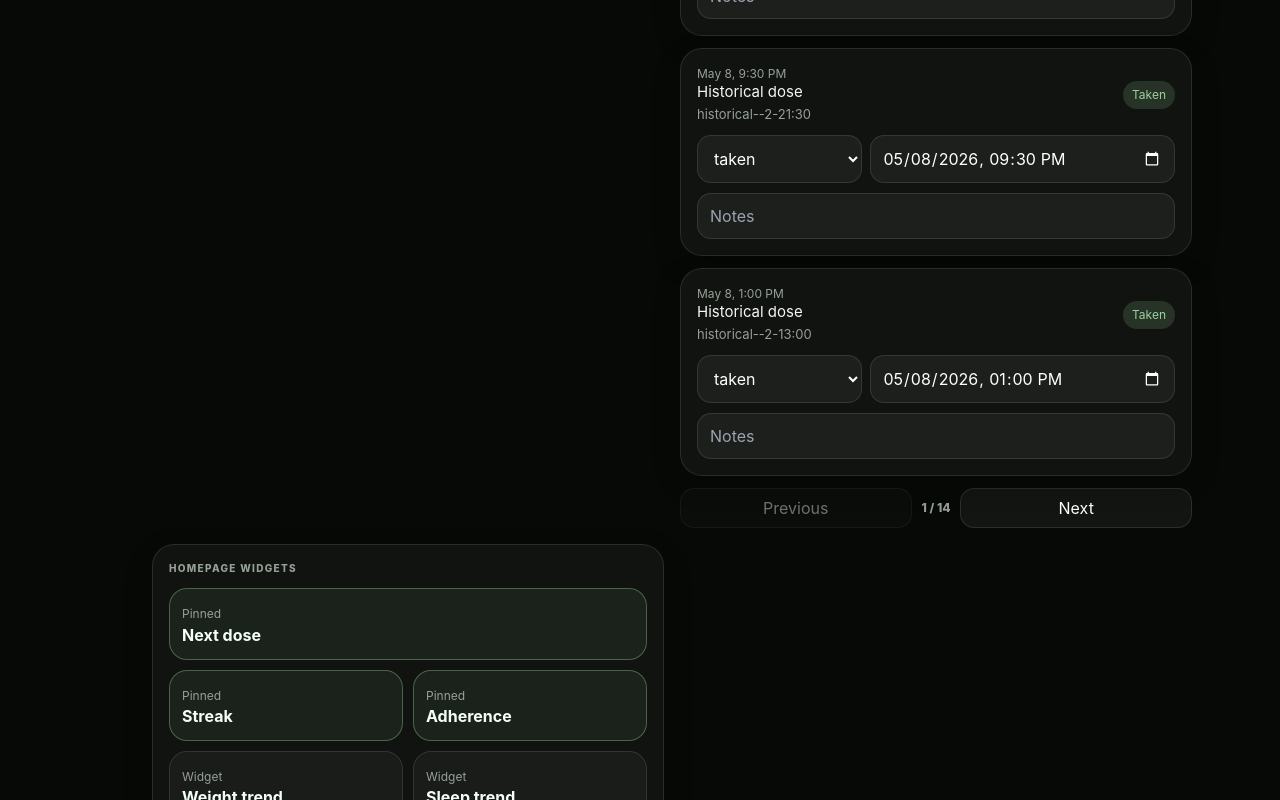
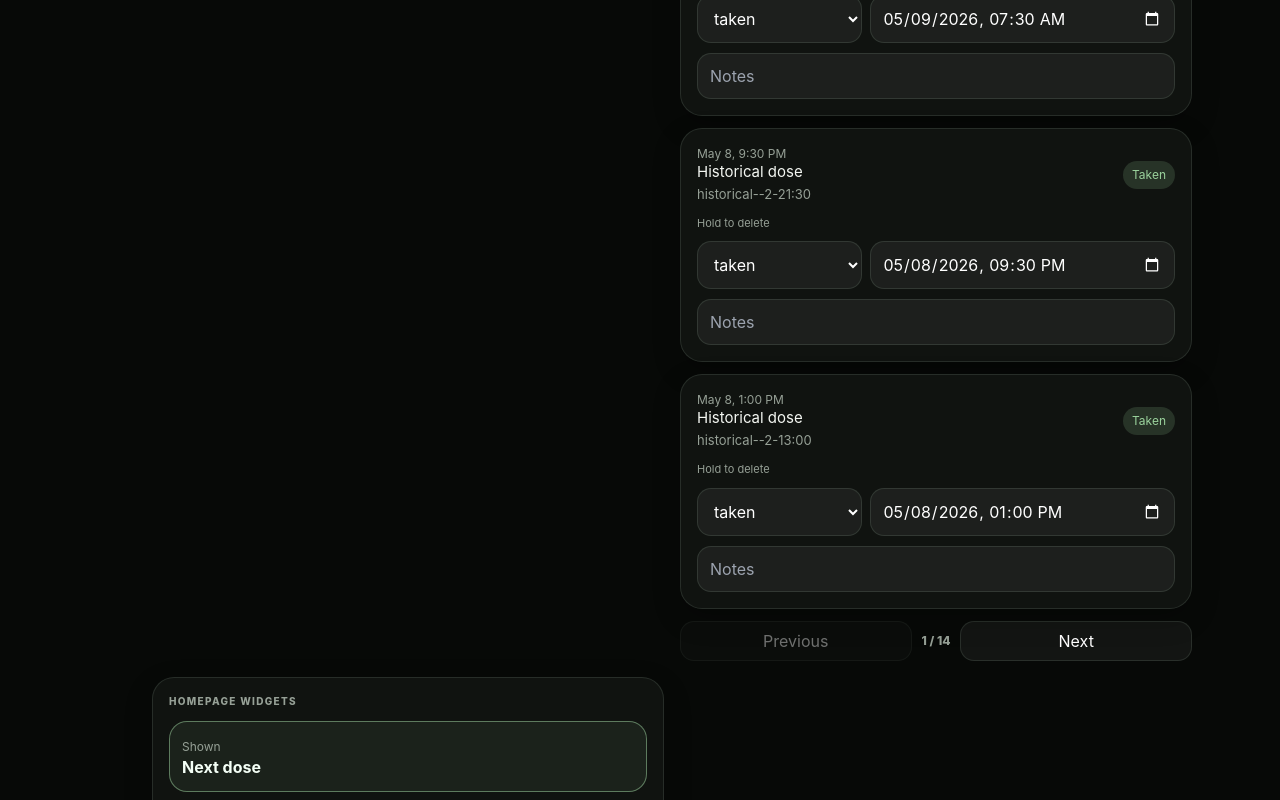
Before and after one commit to bcurrey/peptidex, a React (Vite) app: page / in a window 1280 px wide. Shown: the part 1580-2380 px from the top of the page. Built offline with nearby package versions, Linux system fonts and the light colour scheme.

Commit message:
Fix home dose cards widgets and next dose bar

```diff
--- a/src/App.tsx
+++ b/src/App.tsx
@@ -57,6 +57,13 @@ export default function App() {
     }));
   };
 
+  const deleteLog = (log: DoseLog) => {
+    setState((current) => ({
+      ...current,
+      doseLogs: current.doseLogs.filter((item) => item.id !== log.id),
+    }));
+  };
+
   const deleteScheduleItem = (dose: ScheduledDose) => {
     setState((current) => ({
       ...current,
@@ -69,10 +76,17 @@ export default function App() {
 
   const viewNextDose = () => {
     setActiveTab("home");
-    window.setTimeout(() => document.getElementById("todays-doses")?.scrollIntoView({ behavior: "smooth", block: "start" }), 50);
+    const scrollToToday = () => {
+      const target = document.getElementById("todays-doses");
+      if (!target) return;
+      const top = target.getBoundingClientRect().top + window.scrollY - 92;
+      window.scrollTo({ top: Math.max(0, top), behavior: "smooth" });
+    };
+    window.setTimeout(scrollToToday, activeTab === "home" ? 0 : 140);
+    window.setTimeout(scrollToToday, 320);
   };
 
-  const screenProps = { state, setState, scheduledDoses, logDose, updateLog, deleteScheduleItem };
+  const screenProps = { state, setState, scheduledDoses, logDose, updateLog, deleteScheduleItem, deleteLog };
 
   return (
     <div className="app-shell">
--- a/src/components/DoseCard.tsx
+++ b/src/components/DoseCard.tsx
@@ -53,13 +53,6 @@ export function DoseCard({
             aria-label="Edit timestamp"
             title="Edit the timestamp for this log."
           />
-          <Input
-            value={log.notes}
-            onChange={(event) => onUpdateLog({ ...log, notes: event.target.value })}
-            placeholder="Dose notes"
-            aria-label="Dose notes"
-            title="Add a private note for this logged item."
-          />
           {log.takenLate && <p className="late-note">Taken late</p>}
         </div>
       )}
--- a/src/components/DoseHistory.tsx
+++ b/src/components/DoseHistory.tsx
@@ -2,6 +2,7 @@ import { useMemo, useState } from "react";
 import { getPeptide } from "../lib/calculations";
 import { AppState, DoseLog, DoseStatus, ScheduledDose } from "../types";
 import { Card, Input, Select, SectionHeader } from "./ui";
+import { useLongPress } from "../hooks/useLongPress";
 
 const pageSizes = [5, 10, 25];
 const statuses: DoseStatus[] = ["taken", "skipped", "missed", "snoozed"];
@@ -10,10 +11,12 @@ export function DoseHistory({
   state,
   scheduledDoses,
   onUpdateLog,
+  onDeleteLog,
 }: {
   state: AppState;
   scheduledDoses: ScheduledDose[];
   onUpdateLog: (log: DoseLog) => void;
+  onDeleteLog: (log: DoseLog) => void;
 }) {
   const [pageSize, setPageSize] = useState(5);
   const [page, setPage] = useState(0);
@@ -43,12 +46,40 @@ export function DoseHistory({
         }
       />
 
-      {visible.map((log) => {
-        const dose = doseById.get(log.scheduledDoseId);
+      {visible.map((log) => <DoseHistoryRow key={log.id} log={log} state={state} dose={doseById.get(log.scheduledDoseId)} onUpdateLog={onUpdateLog} onDeleteLog={onDeleteLog} />)}
+
+      {logs.length > pageSize && (
+        <div className="pager">
+          <button disabled={safePage === 0} onClick={() => setPage((current) => Math.max(0, current - 1))}>Previous</button>
+          <span>{safePage + 1} / {pageCount}</span>
+          <button disabled={safePage >= pageCount - 1} onClick={() => setPage((current) => Math.min(pageCount - 1, current + 1))}>Next</button>
+        </div>
+      )}
+    </section>
+  );
+}
+
+function DoseHistoryRow({
+  log,
+  state,
+  dose,
+  onUpdateLog,
+  onDeleteLog,
+}: {
+  log: DoseLog;
+  state: AppState;
+  dose?: ScheduledDose;
+  onUpdateLog: (log: DoseLog) => void;
+  onDeleteLog: (log: DoseLog) => void;
+}) {
   const peptide = dose ? getPeptide(state.peptides, dose.peptideId) : undefined;
   const timestamp = log.takenAt || log.loggedAt;
+  const longPress = useLongPress(() => {
+    if (window.confirm("Delete this dose log?")) onDeleteLog(log);
+  });
+
   return (
-          <Card key={log.id} className="history-row">
+    <Card className="history-row long-pressable" {...longPress}>
       <div className="dose-main">
         <div>
           <p className="muted">{new Date(timestamp).toLocaleString([], { month: "short", day: "numeric", hour: "numeric", minute: "2-digit" })}</p>
@@ -57,6 +88,7 @@ export function DoseHistory({
         </div>
         <span className={`status-pill ${log.status}`}>{log.status}</span>
       </div>
+      <span className="press-hint">Hold to delete</span>
       <div className="history-edit-grid">
         <Select
           value={log.status}
@@ -86,15 +118,4 @@ export function DoseHistory({
       />
     </Card>
   );
-      })}
-
-      {logs.length > pageSize && (
-        <div className="pager">
-          <button disabled={safePage === 0} onClick={() => setPage((current) => Math.max(0, current - 1))}>Previous</button>
-          <span>{safePage + 1} / {pageCount}</span>
-          <button disabled={safePage >= pageCount - 1} onClick={() => setPage((current) => Math.min(pageCount - 1, current + 1))}>Next</button>
-        </div>
-      )}
-    </section>
-  );
 }
--- a/src/components/NextDoseBar.tsx
+++ b/src/components/NextDoseBar.tsx
@@ -10,7 +10,7 @@ export function NextDoseBar({ dose, peptide, onView }: { dose?: ScheduledDose; p
       <div>
         <span>Next dose</span>
         <strong>
-          {peptide.nickname || peptide.name} at {time}
+          {peptide.name} at {time}
         </strong>
       </div>
       <button type="button" onClick={onView} title="Open today's scheduled doses.">View</button>
--- a/src/components/ProtocolCard.tsx
+++ b/src/components/ProtocolCard.tsx
@@ -2,23 +2,30 @@ import { CalendarDays, Pause, Play } from "lucide-react";
 import { daysBetween } from "../lib/calculations";
 import { Peptide, Protocol } from "../types";
 import { Card } from "./ui";
+import { useLongPress } from "../hooks/useLongPress";
 
 export function ProtocolCard({
   protocol,
   peptides,
   adherence,
   onClick,
+  onDelete,
 }: {
   protocol: Protocol;
   peptides: Peptide[];
   adherence: number;
   onClick: () => void;
+  onDelete?: () => void;
 }) {
   const today = new Date().toISOString().slice(0, 10);
   const daysLeft = daysBetween(today, protocol.cycleEndDate);
   const currentWeek = Math.max(1, Math.ceil(daysBetween(protocol.cycleStartDate, today) / 7));
+  const longPress = useLongPress(() => {
+    if (onDelete && window.confirm(`Delete "${protocol.name}"? This removes the saved protocol and its generated dose logs.`)) onDelete();
+  });
+
   return (
-    <Card className="protocol-card compact-protocol clickable" onClick={onClick}>
+    <Card className="protocol-card compact-protocol clickable long-pressable" onClick={onClick} {...longPress}>
       <div className="row-between">
         <div>
           <p className="muted">{protocol.items.length} protocol items</p>
@@ -43,6 +50,7 @@ export function ProtocolCard({
         })}
       </div>
       <button className="inline-action" type="button">View / Continue</button>
+      <span className="press-hint">Hold to delete</span>
       <p className="subtle with-icon"><CalendarDays size={14} /> {protocol.cycleStartDate} to {protocol.cycleEndDate}</p>
     </Card>
   );
--- /dev/null
+++ b/src/hooks/useLongPress.ts
@@ -0,0 +1,35 @@
+import { PointerEvent, useRef } from "react";
+
+export function useLongPress(onLongPress: () => void, delay = 650) {
+  const timer = useRef<number>();
+  const fired = useRef(false);
+
+  const start = () => {
+    fired.current = false;
+    window.clearTimeout(timer.current);
+    timer.current = window.setTimeout(() => {
+      fired.current = true;
+      onLongPress();
+    }, delay);
+  };
+
+  const cancel = () => {
+    window.clearTimeout(timer.current);
+  };
+
+  const suppressClickAfterLongPress = (event: PointerEvent<HTMLElement>) => {
+    if (fired.current) {
+      event.preventDefault();
+      event.stopPropagation();
+      fired.current = false;
+    }
+  };
+
+  return {
+    onPointerDown: start,
+    onPointerUp: cancel,
+    onPointerLeave: cancel,
+    onPointerCancel: cancel,
+    onClickCapture: suppressClickAfterLongPress,
+  };
+}
--- a/src/screens/HomeScreen.tsx
+++ b/src/screens/HomeScreen.tsx
@@ -1,3 +1,4 @@
+import { Dispatch, SetStateAction } from "react";
 import { CalendarCheck, Flame, Target } from "lucide-react";
 import { DoseCard } from "../components/DoseCard";
 import { DoseHistory } from "../components/DoseHistory";
@@ -9,19 +10,23 @@ import { AppState, DoseLog, DoseStatus, ScheduledDose } from "../types";
 
 export function HomeScreen({
   state,
+  setState,
   scheduledDoses,
   logDose,
   updateLog,
   deleteScheduleItem,
+  deleteLog,
 }: {
   state: AppState;
+  setState: Dispatch<SetStateAction<AppState>>;
   scheduledDoses: ScheduledDose[];
   logDose: (dose: ScheduledDose, status: DoseStatus) => void;
   updateLog: (log: DoseLog) => void;
   deleteScheduleItem: (dose: ScheduledDose) => void;
+  deleteLog: (log: DoseLog) => void;
 }) {
   const stats = getAppStats(state);
-  const visibleWidgets = (state.dashboardWidgets || []).filter((widget) => widget.visible).sort((a, b) => a.order - b.order);
+  const dashboardWidgets = (state.dashboardWidgets || []).sort((a, b) => a.order - b.order);
   const todayKey = toDateKey(new Date());
   const todaysDoses = scheduledDoses.filter((dose) => dose.scheduledAt.startsWith(todayKey));
   const completed = todaysDoses.filter((dose) => getLogForDose(state.doseLogs, dose.id)?.status === "taken").length;
@@ -85,14 +90,22 @@ export function HomeScreen({
         <p>{todaysDoses.length ? "Your active protocol schedule is ready to log. Dosage values are stored only as your notes." : "Create a protocol when you are ready to schedule tracking reminders."}</p>
       </Card>
 
-      <DoseHistory state={state} scheduledDoses={scheduledDoses} onUpdateLog={updateLog} />
+      <DoseHistory state={state} scheduledDoses={scheduledDoses} onUpdateLog={updateLog} onDeleteLog={deleteLog} />
 
       <Card>
         <p className="eyebrow">Homepage widgets</p>
         <div className="dashboard-widget-grid">
-          {visibleWidgets.map((widget) => (
-            <button key={widget.id} className={`${widget.size} ${widget.pinned ? "pinned" : ""}`}>
-              <span>{widget.pinned ? "Pinned" : "Widget"}</span>
+          {dashboardWidgets.map((widget) => (
+            <button
+              key={widget.id}
+              className={`${widget.size} ${widget.pinned ? "pinned" : ""} ${widget.visible ? "active" : "disabled"}`}
+              onClick={() => setState((current) => ({
+                ...current,
+                dashboardWidgets: current.dashboardWidgets.map((item) => item.id === widget.id ? { ...item, visible: !item.visible } : item),
+              }))}
+              title={`${widget.visible ? "Hide" : "Show"} ${widget.title} on the Home dashboard.`}
+            >
+              <span>{widget.visible ? "Shown" : "Hidden"}</span>
               <strong>{widget.title}</strong>
             </button>
           ))}
--- a/src/styles.css
+++ b/src/styles.css
@@ -90,6 +90,12 @@ button { -webkit-tap-highlight-color: transparent; }
 
 main { position: relative; z-index: 1; }
 .screen { display: grid; gap: var(--space-section); }
+.screen > *,
+.glass-card,
+.analytics-screen,
+.analytics-screen * {
+  min-width: 0;
+}
 .screen-header {
   justify-content: space-between;
   gap: 12px;
@@ -297,6 +303,14 @@ h3 { font-size: 15px; line-height: 1.2; }
 .history-row {
   display: grid;
   gap: 10px;
+}
+.press-hint {
+  color: var(--muted);
+  font-size: 11px;
+}
+.long-pressable {
+  touch-action: manipulation;
+  user-select: none;
 }
 
 .history-edit-grid {
@@ -794,7 +808,7 @@ textarea.field { resize: vertical; }
 }
 .export-row {
   display: grid;
-  grid-template-columns: repeat(3, 1fr);
+  grid-template-columns: 1fr;
   gap: 8px;
   margin-top: 12px;
 }
@@ -818,7 +832,7 @@ textarea.field { resize: vertical; }
 }
 .range-row {
   display: grid;
-  grid-template-columns: repeat(6, 1fr);
+  grid-template-columns: repeat(3, minmax(0, 1fr));
   gap: 6px;
 }
 .range-row button {
@@ -847,7 +861,7 @@ textarea.field { resize: vertical; }
   position: relative;
   height: 190px;
   display: grid;
-  grid-template-columns: repeat(12, 1fr);
+  grid-template-columns: repeat(12, minmax(0, 1fr));
   align-items: end;
   gap: 6px;
   padding: 12px;
@@ -1032,6 +1046,12 @@ textarea.field { resize: vertical; }
 .dashboard-widget-grid .pinned {
   border-color: rgba(159,214,162,0.36);
   background: rgba(159,214,162,0.08);
+}
+.dashboard-widget-grid .active {
+  border-color: rgba(159,214,162,0.5);
+}
+.dashboard-widget-grid .disabled {
+  opacity: 0.48;
 }
 
 .floating-actions {
```
Also changed, not shown: src/screens/ProtocolsScreen.tsx (+10 -5 lines). Lines whose indentation alone changed are shown as unchanged.
